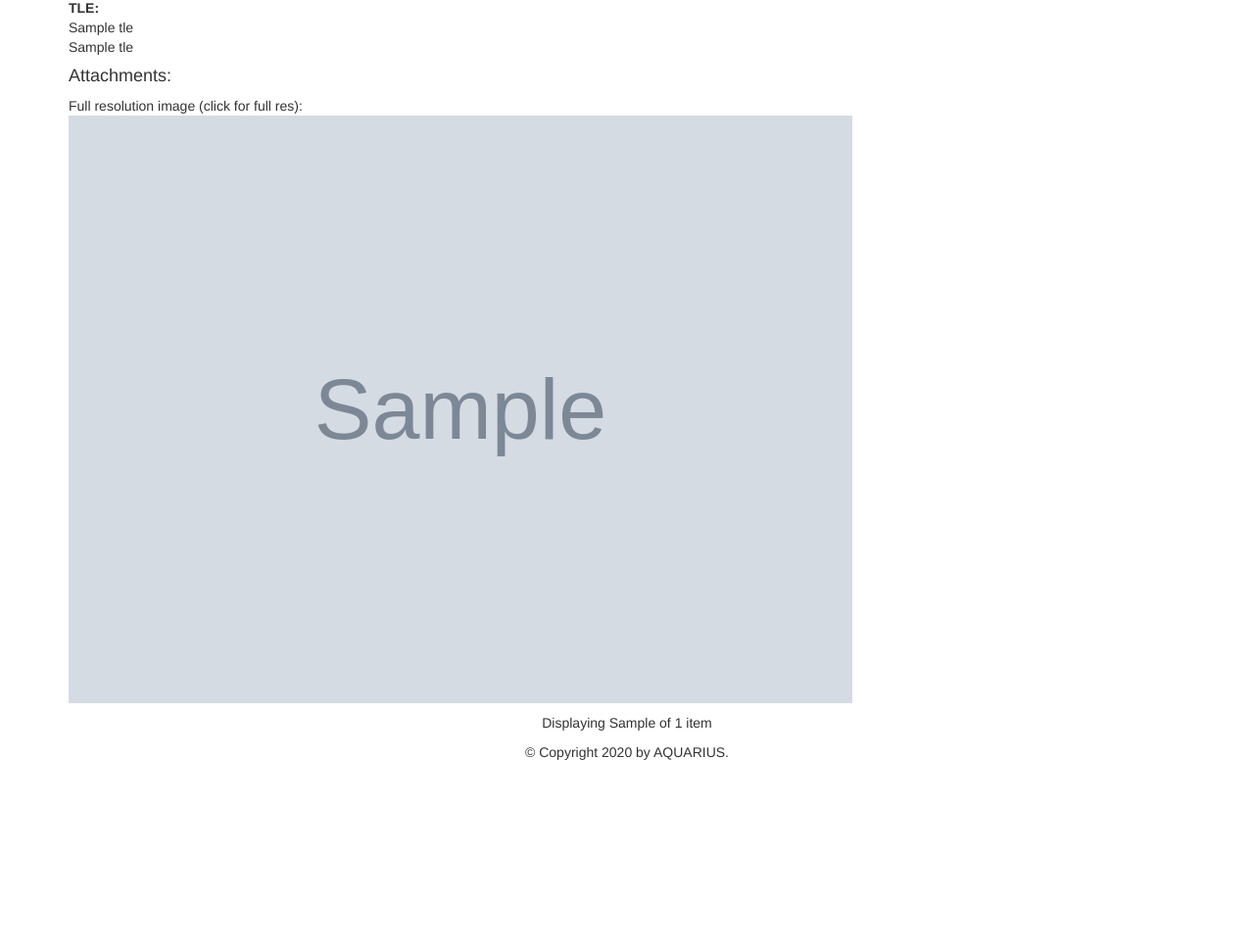
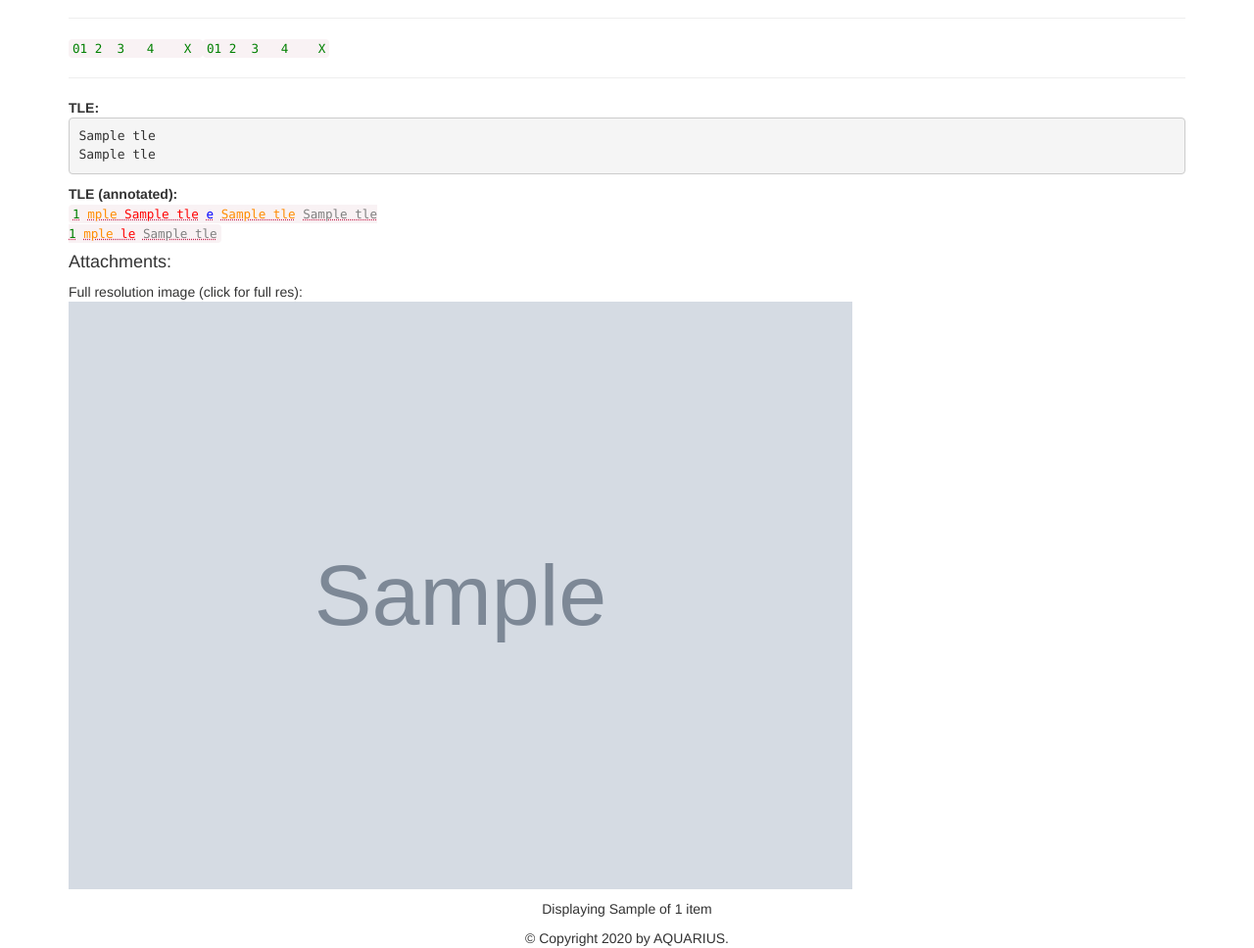
Before and after one commit to gut-space/svarog, a Flask app: template server/templates/obs.html in a window 1280 px wide. Shown: the part 1235-2203 px from the top of the page at 98% size. Before the commit the page ends 2011 px from the top, so only its background shows below. Run offline with Flask 2, Linux system fonts and the light colour scheme; the template is opened without the code that fills it: most values are stand-ins (such as "Sample title", 1, 10 or a date in 2020); grey boxes marked "Sample" are stand-in pictures; some libraries are stand-ins or nearby versions.

Commit message:
First attempt at TLE annotation.

```diff
--- a/server/templates/obs.html
+++ b/server/templates/obs.html
@@ -24,10 +24,86 @@
 
     <img width="45%" class="tle-plot" alt="Azimuth/elevation by time" src="/data/charts/by_time-{{ obs.obs_id }}.png" />
     <img width="45%" class="tle-plot" alt="Azimuth/elevation polar" src="/data/charts/polar-{{ obs.obs_id }}.png" /><br/>
-    <b>TLE:</b><br/>
-    {{ obs.tle[0] }}<br/>
-    {{ obs.tle[1] }}
+
+    <hr/>
+
+    <!-- playground code -->
+
+    <!-- defining the styles using style directly works fine. -->
+    <code>
+        <span style="color: green; white-space: pre;">01 2  3   4    X</span>
+    </code>
+
+    <!-- defining the styles in .css and then using classes doesn't work. -->
+    <code class="tle1">
+        <span class="tle1">01 2  3   4    X</span>
+    </code>
+
+    <hr/>
+
+    <b>TLE:</b><pre>{{ obs.tle[0] }}
+{{ obs.tle[1] }}</pre>
     {% endif %}
+
+
+    <!-- TLE LINE 1 -->
+    <b>TLE (annotated):</b><br/>
+    <code><abbr title="Line number"><span style="color: green">{{ obs.tle[0][0] }}</span></abbr>
+
+        <abbr title="Norad ID"><span style="color: darkorange">{{ obs.tle[0][2:7] }}</span></abbr>
+
+        <abbr title="Classification: U=unclassified, C=classified S=secret (columns 3-7))"><span style="color: red">{{ obs.tle[0][7] }}</span></abbr>
+
+        <abbr title="Launch year, last two digit (columns 10-11)"><span style="color: blue">{{ obs.tle[0][9:11] }}</span></abbr>
+
+        <abbr title="launch number of the year (columns 12-14)"><span style="color: brown">{{ obs.tle[0][11:14] }}</span></abbr>
+
+        <abbr title="piece of the launch, starting with A (columns 15-17)"><span style="white-space: pre; color:green">{{ obs.tle[0][14:17] }}</span></abbr>
+        <abbr title="Epoch: year, last two digits of a year (columns 19-20)"><span style="color: darkorange">{{ obs.tle[0][18:20] }}</span></abbr>
+        <abbr title="Epoch: day of the year and fractional portion of the day (columns 21-32)"><span style="color: red">{{ obs.tle[0][20:32] }}</span></abbr>
+
+        <abbr title="First derivative of Mean Motion, aka Ballistic Coefficient (columns 34-43)"><span style="color: blue;
+         white-space: pre">{{ obs.tle[0][33:43] }}</span></abbr>
+
+        <abbr title="Second derivative of Mean Motion, decimal point assumed (columns 45-52)"><span style="color: brown;
+        white-space: pre">{{ obs.tle[0][44:52] }}</span></abbr>
+
+        <abbr title="Drag term, Radiation Pressure coefficient or BSTAR (decimal point assumed, columns 54-61)"><span style="color: green;
+        white-space: pre">{{ obs.tle[0][53:61] }}</span></abbr>
+
+        <abbr title="Ephemeris type (internal use only, always zero in distributed TLE data), column 63"><span style="color: darkorange;
+        white-space: pre">{{ obs.tle[0][62] }}</span></abbr>
+
+<abbr title="Element set number, incremented when a new TLE is generated for this object, column 65-68"><span style="color: red;
+    white-space: pre">{{ obs.tle[0][64:68] }}</span></abbr>
+
+<abbr title="Checksum (modulo 10), column 68"><span style="color: gray; white-space: pre">{{ obs.tle[0][68] }}</span></abbr>
+    <br/> <!-- TLE LINE 2 -->
+
+    <abbr title="Line number"><span style="color: green">{{ obs.tle[1][0] }}</span></abbr>
+
+    <abbr title="Norad ID"><span style="color: darkorange">{{ obs.tle[1][2:7] }}</span></abbr>
+
+    <abbr title="Inclination (degrees), columns 9-16"><span style="color: red">{{ obs.tle[1][8:16] }}</span></abbr>
+
+    <abbr title="Right Ascension of the Ascending Node (degrees), columns 18-25"><span style="color: blue">{{ obs.tle[1][17:25]
+    }}</span></abbr>
+
+    <abbr title="Eccentricity (decimal point assumed), columns 27-33"><span style="color: brown">{{ obs.tle[1][26:33]
+    }}</span></abbr>
+
+    <abbr title="Argument of Peryapsis (degrees), columns 35-42"><span style="color: green">{{ obs.tle[1][34:42]
+    }}</span></abbr>
+
+    <abbr title="Mean anomaly (degrees), columns 44-51"><span style="color: darkorange">{{ obs.tle[1][43:51] }}</span></abbr>
+
+    <abbr title="Mean Motion (revolutions per day), columns 53-63"><span style="color: red">{{ obs.tle[1][52:63]
+    }}</span></abbr>
+
+    <abbr title="Revolution number at epoch (revolutions), columns 64-68"><span style="color: blue">{{ obs.tle[1][63:68] }}</span></abbr>
+
+    <abbr title="Checksum (modulo 10), column 69"><span style="color: gray; white-space: pre">{{ obs.tle[0][69] }}</span></abbr>
+</code>
 
     <h4>Attachments:</h4>
     {% for file_ in files %}
```
